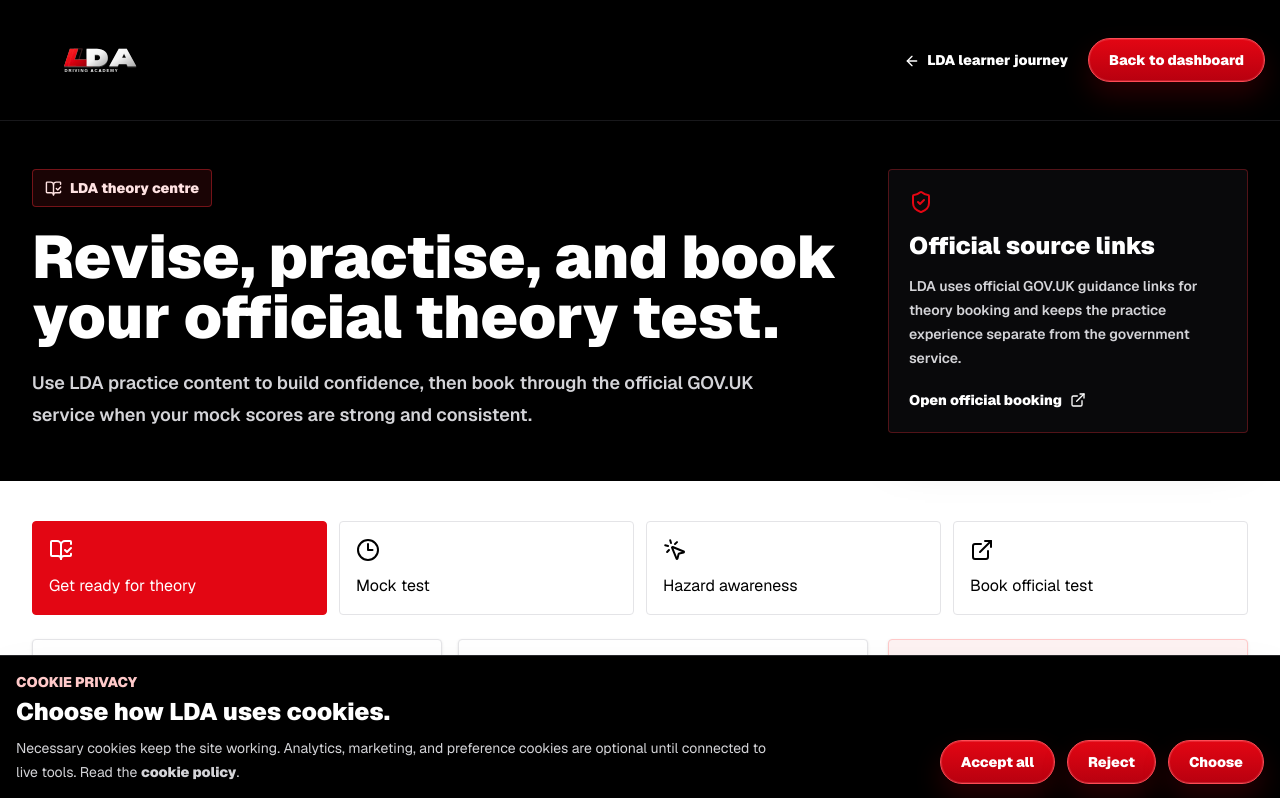
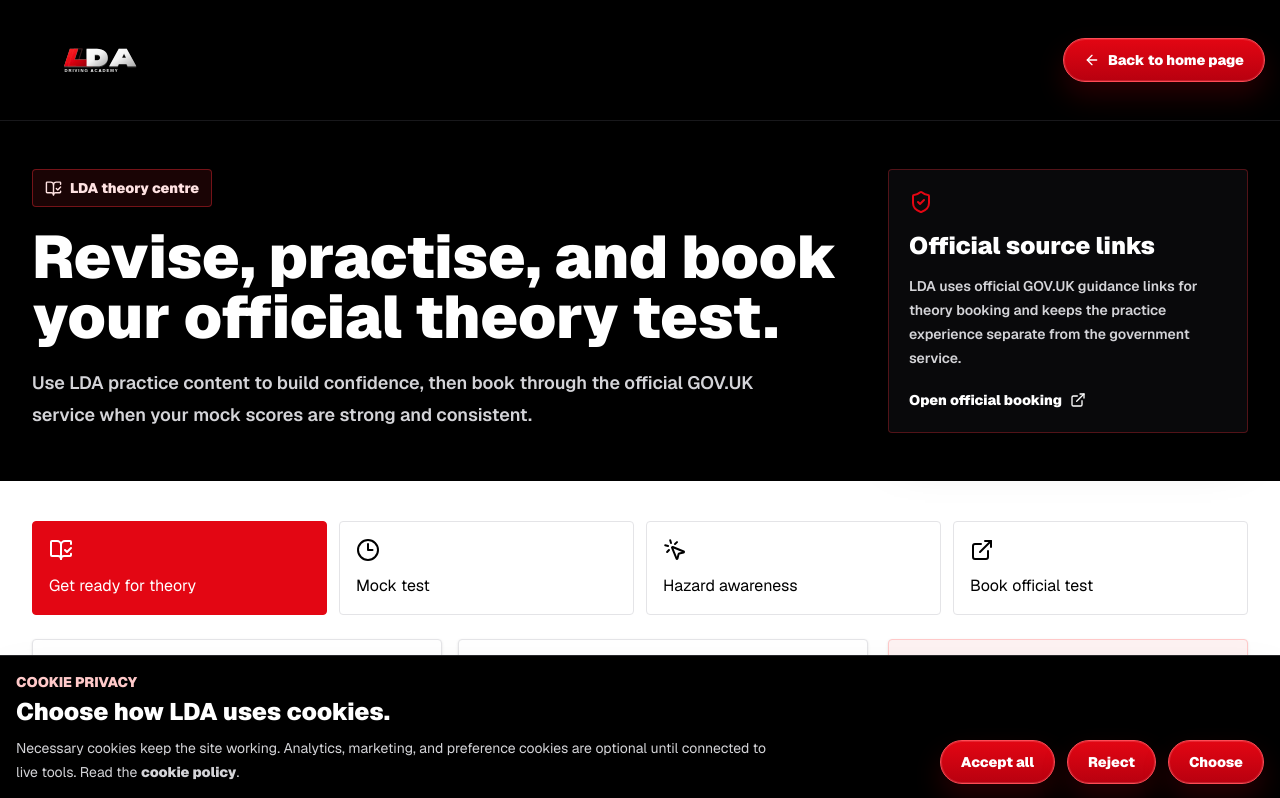
Before and after one commit to LDrivingAcademy/LDA, a Next.js app: page /theory-test in a window 1280 px wide. Shown: the top 798 px of the page. Built offline with nearby package versions, Linux system fonts and the light colour scheme.

Commit message:
Use contextual back link on theory test page

```diff
--- a/src/app/theory-test/page.tsx
+++ b/src/app/theory-test/page.tsx
@@ -2,21 +2,23 @@ import Link from "next/link";
 import { ArrowLeft, BookOpenCheck, ExternalLink, ShieldCheck } from "lucide-react";
 import { Brand } from "@/components/brand";
 import { TheoryTestSuite } from "@/components/theory-test-suite";
+import { getPageBackLink, type PageSourceSearchParams } from "@/lib/page-back-link";
 
-export default function TheoryTestPage() {
+type TheoryTestPageProps = {
+  searchParams?: PageSourceSearchParams;
+};
+
+export default async function TheoryTestPage({ searchParams }: TheoryTestPageProps) {
+  const { backHref, backLabel } = await getPageBackLink(searchParams);
+
   return (
     <main className="min-h-screen bg-white text-black">
       <header className="sticky top-0 z-30 border-b border-zinc-900 bg-black text-white">
         <div className="flex w-full items-center justify-between gap-4 px-[15px] py-4">
           <Brand />
-          <div className="flex flex-wrap items-center justify-end gap-2">
-            <Link href="/learner-journey" className="rounded-full px-3 py-2 text-sm font-black text-zinc-200 hover:ring-2 hover:ring-brand">
-              <ArrowLeft className="mr-1 inline" size={16} /> LDA learner journey
-            </Link>
-            <Link href="/learner-dashboard" className="lda-pill lda-pill-sm">
-              Back to dashboard
-            </Link>
-          </div>
+          <Link href={backHref} className="lda-pill lda-pill-sm">
+            <ArrowLeft size={16} /> {backLabel}
+          </Link>
         </div>
       </header>
 
```
